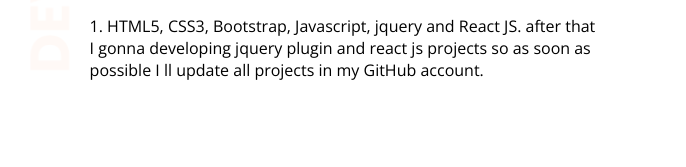
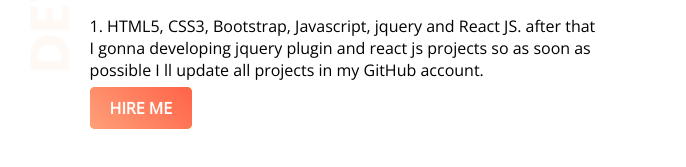
Before and after one commit to Riad2019/web-portfolio, a plain HTML site: page index.html in a window 1280 px wide. Shown: the part 289-456 px from the top of the page, 0-686 px from the left. Drawn offline with nearby package versions, Linux system fonts and the light colour scheme.

Commit message:
add button

```diff
--- a/index.html
+++ b/index.html
@@ -18,6 +18,7 @@
                 <p> 1. HTML5, CSS3, Bootstrap, Javascript, jquery and React JS.
 
                  after that I gonna developing jquery plugin and react js projects so as soon as possible I ll update all projects in my GitHub account.     </p>
+                 <a target="_blank" class="link-button" href="https://www.linkedin.com/in/md-abdur-rahman-21169816a/">HIRE ME</a>
 
         </div>
         <div class="half-width">
--- a/style.css
+++ b/style.css
@@ -28,3 +28,12 @@ section{
 height:500px ;
 
 }
+.link-button{
+    text-decoration: none;
+    background-image: linear-gradient(45deg, LightSalmon,Tomato);
+    background-color: orange;
+    padding: 10px 20px;
+    border-radius: 5px;
+    color: white;
+    font-weight: bold;
+}
```
